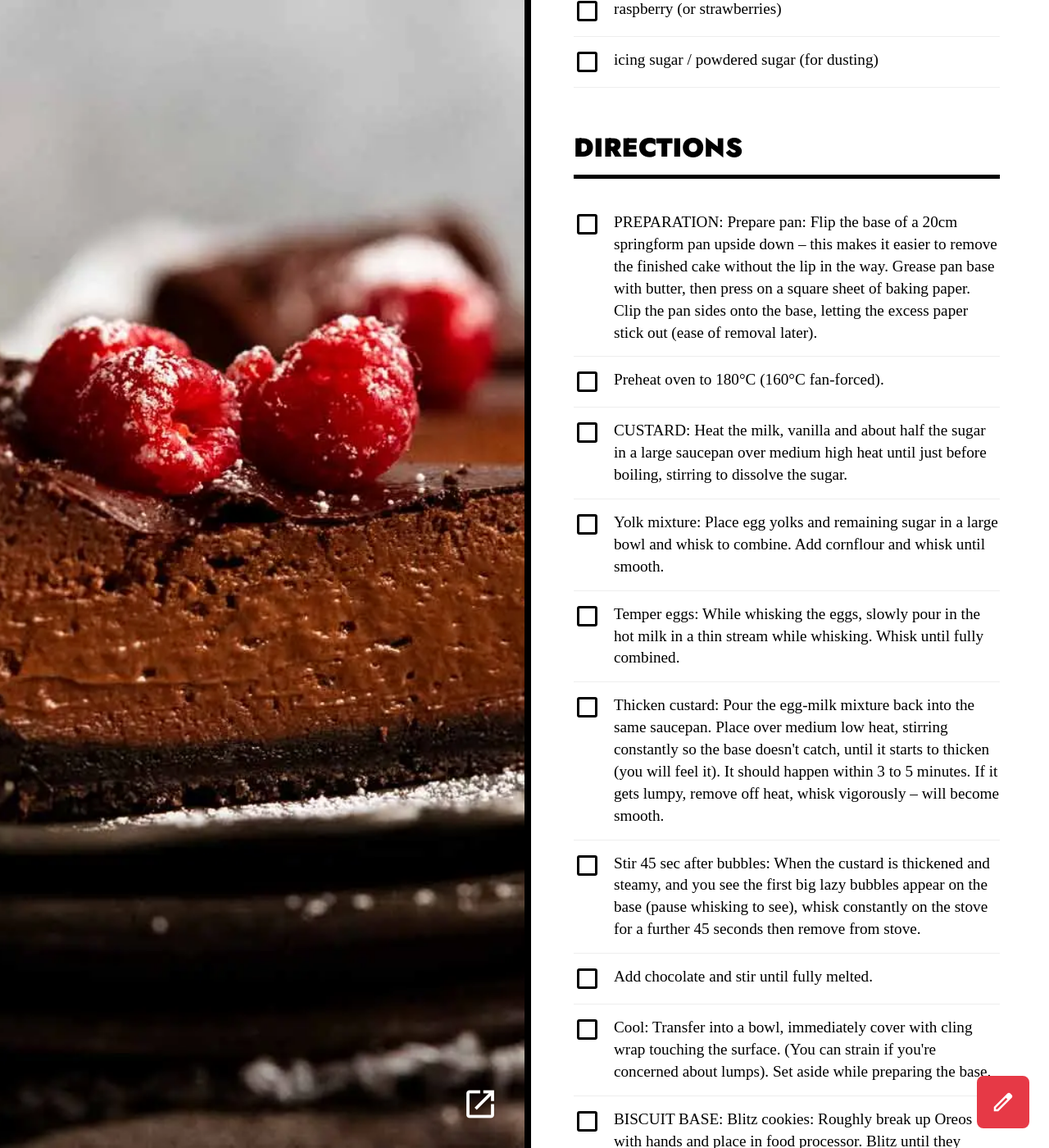
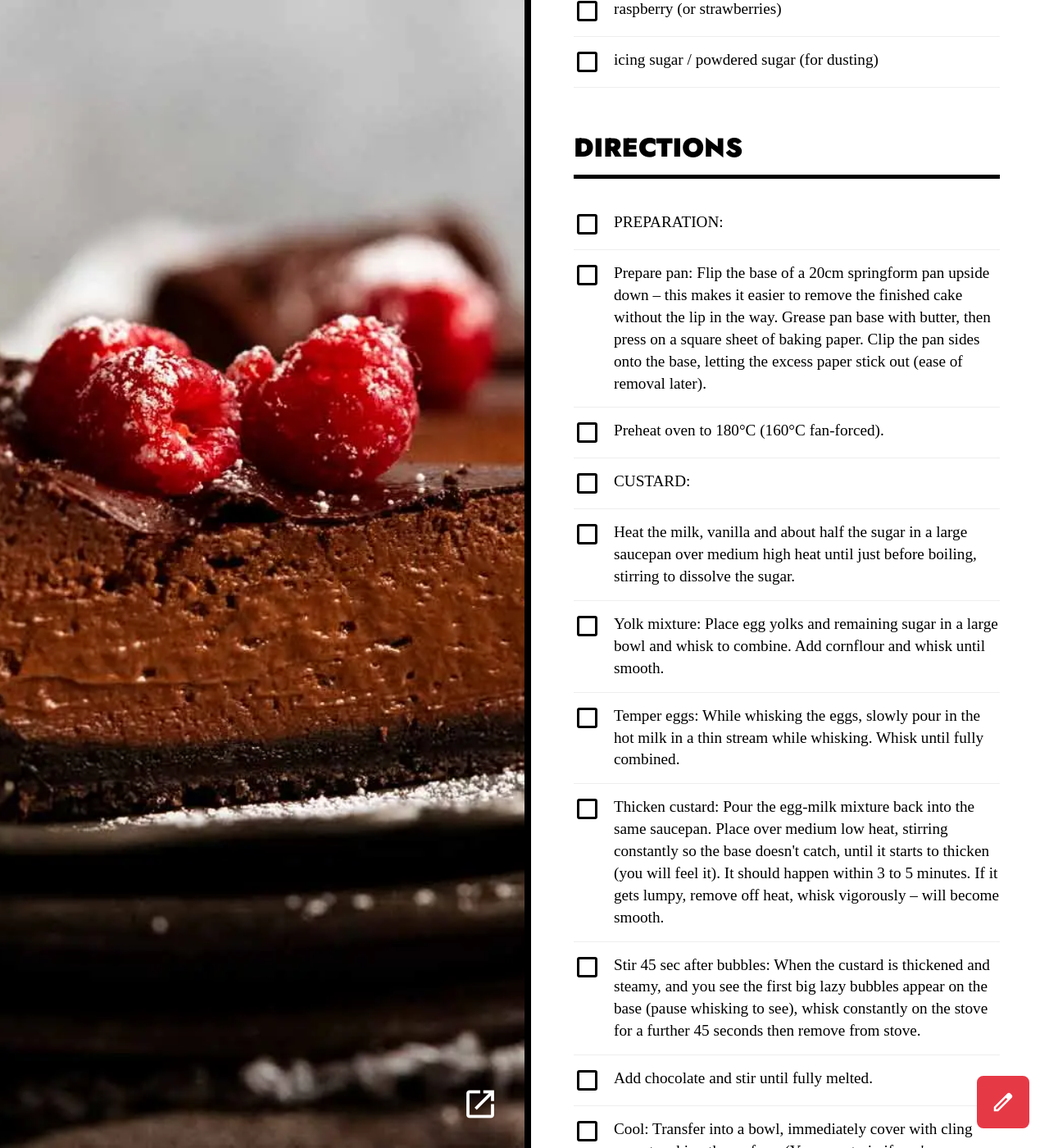
Before and after one commit to amp800/chowdown, a Jekyll site: the page built from _recipes/chocolate-custard-cake.md, in a window 1280 px wide and 1400 px high, scrolled down 1444 px. Shown: the whole window at 82% size. Built offline with Jekyll 4.4.1, drawn with Linux system fonts in a browser that asks for light colours; some of the changed text lies outside the part shown.

Commit message:
Edit recipe _recipes/chocolate-custard-cake.md

```diff
--- a/_recipes/chocolate-custard-cake.md
+++ b/_recipes/chocolate-custard-cake.md
@@ -27,12 +27,14 @@ ingredients:
 - icing sugar / powdered sugar (for dusting)
 # ---
 directions:
-- 'PREPARATION: Prepare pan: Flip the base of a 20cm springform pan upside down – this makes it easier to remove the finished
-  cake without the lip in the way. Grease pan base with butter, then press on a square sheet of baking paper. Clip the pan
-  sides onto the base, letting the excess paper stick out (ease of removal later).'
+- 'PREPARATION:'
+- 'Prepare pan: Flip the base of a 20cm springform pan upside down – this makes it easier to remove the finished cake without
+  the lip in the way. Grease pan base with butter, then press on a square sheet of baking paper. Clip the pan sides onto the
+  base, letting the excess paper stick out (ease of removal later).'
 - Preheat oven to 180°C (160°C fan-forced).
-- 'CUSTARD: Heat the milk, vanilla and about half the sugar in a large saucepan over medium high heat until just before boiling,
-  stirring to dissolve the sugar.'
+- 'CUSTARD:'
+- Heat the milk, vanilla and about half the sugar in a large saucepan over medium high heat until just before boiling, stirring
+  to dissolve the sugar.
 - 'Yolk mixture: Place egg yolks and remaining sugar in a large bowl and whisk to combine. Add cornflour and whisk until smooth.'
 - 'Temper eggs: While whisking the eggs, slowly pour in the hot milk in a thin stream while whisking. Whisk until fully combined.'
 - 'Thicken custard: Pour the egg-milk mixture back into the same saucepan. Place over medium low heat, stirring constantly
@@ -43,12 +45,14 @@ directions:
 - Add chocolate and stir until fully melted.
 - 'Cool: Transfer into a bowl, immediately cover with cling wrap touching the surface. (You can strain if you''re concerned
   about lumps). Set aside while preparing the base.'
-- 'BISCUIT BASE: Blitz cookies: Roughly break up Oreos with hands and place in food processor. Blitz until they become fine
-  crumbs. Add melted butter, then blitz again until combined.'
+- 'BISCUIT BASE:'
+- 'Blitz cookies: Roughly break up Oreos with hands and place in food processor. Blitz until they become fine crumbs. Add
+  melted butter, then blitz again until combined.'
 - 'Press: Transfer crumbs into prepared pan, pressing evenly and firmly on to the base (I use the underside of a straight-sided,
   flat-bottomed cup measure to do this).'
-- 'BAKE: Bake 1 hour: Whisk custard until smooth to loosen. Pour onto the base, smooth surface. Bake 60 minutes, rotating
-  the cake pan at the 45 minute mark. It will still be wobbly when you pull it out of the oven.'
+- 'BAKE:'
+- 'Bake 1 hour: Whisk custard until smooth to loosen. Pour onto the base, smooth surface. Bake 60 minutes, rotating the cake
+  pan at the 45 minute mark. It will still be wobbly when you pull it out of the oven.'
 - Cool for 3 hours on the counter, in the pan. Refrigerate at least 12 hours to allow the custard to fully set.
 - 'Serve: Best to cut when fridge cold and serve at room temp (for creamiest custard!). Remove springform sides and paper,
   then use paper overhang to slide the cake off the base. Cut like cake and serve! Lovely with dollop of Chantilly cream and
```
